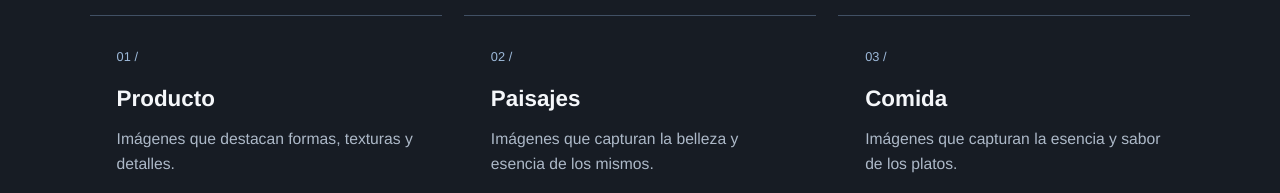
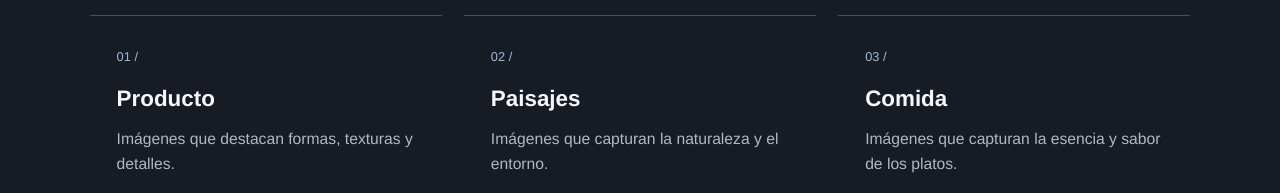
Before and after one commit to wilrrent/Sombra-Studio, a plain HTML site: page index.html in a window 1280 px wide. Shown: the part 4860-5053 px from the top of the page. Drawn offline with Linux system fonts and the light colour scheme.

Commit message:
Actualizando el archivo index.html

```diff
--- a/index.html
+++ b/index.html
@@ -156,7 +156,7 @@
       </div>
       <div class="service-grid">
         <article class="service"><span>01 /</span><h3>Producto</h3><p>Imágenes que destacan formas, texturas y detalles.</p><a href="#portafolio" data-go-filter="producto">Ver categoría <span aria-hidden="true">↗</span></a></article>
-        <article class="service"><span>02 /</span><h3>Paisajes</h3><p>Imágenes que capturan la belleza y esencia de los mismos.</p><a href="#portafolio" data-go-filter="urbana">Ver categoría <span aria-hidden="true">↗</span></a></article>
+        <article class="service"><span>02 /</span><h3>Paisajes</h3><p>Imágenes que capturan la naturaleza y el entorno.</p><a href="#portafolio" data-go-filter="Paisajes">Ver categoría <span aria-hidden="true">↗</span></a></article>
         <article class="service"><span>03 /</span><h3>Comida</h3><p>Imágenes que capturan la esencia y sabor de los platos.</p><a href="#portafolio" data-go-filter="Comida">Ver categoría <span aria-hidden="true">↗</span></a></article>
         <article class="service"><span>04 /</span><h3>Packaging</h3><p>Imágenes que resaltan el diseño y la presentación de productos.</p><a href="#portafolio" data-go-filter="Packaging">Ver categoría <span aria-hidden="true">↗</span></a></article>
       </div>
```
